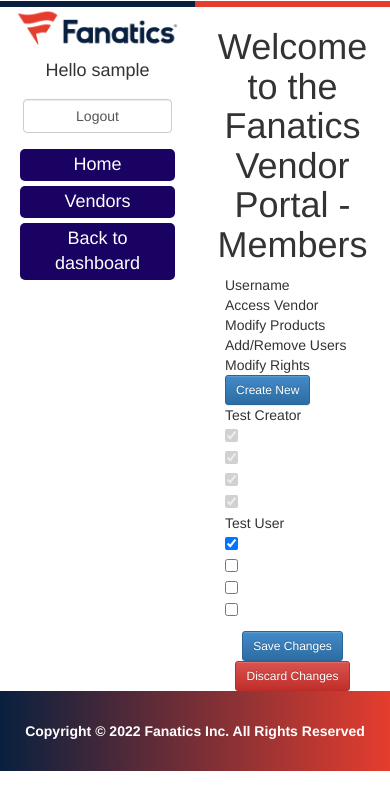
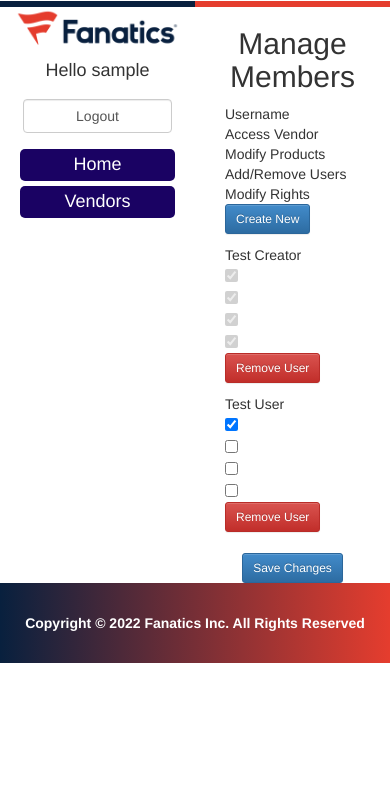
Before and after one commit to JustinKoning/HackCamp, a PHP site: page /members.php?id=1 in a window 390 px wide. Shown: the top 810 px of the page. Run offline with PHP 8.4, Linux system fonts and the light colour scheme; the visitor is signed in with stand-in values (Sample User, id 1); some libraries are stand-ins or nearby versions.

Commit message:
Some HTML

```diff
--- a/Views/members.phtml
+++ b/Views/members.phtml
@@ -1,11 +1,13 @@
 <?php require('template/header.phtml');
 
-echo '<h1 class="text-center">Welcome to the Fanatics Vendor Portal - ' . $view->pageTitle . '</h1>';
+
+echo '<div class="col-md-12"><h2 class="text-center">' . $view->pageTitle . '</h2></div>';
 
 if (isset($_SESSION["login"])) { //Don't show register page if user is registered
     echo '
     <div class="container" id="membercontainer">
         <div class="row" id="topmember">
+            <div class="col-md-2"></div>
             <div class="col-md-2" id="permission-name">Username</div>
             <div class="col-md-1" id="permission-name">Access Vendor</div>
             <div class="col-md-1" id="permission-name">Modify Products</div>
@@ -18,24 +20,28 @@ if (isset($_SESSION["login"])) { //Don't show register page if user is registere
     //Preview Users
     echo '
             <div class="row" id="memberentry">
+                <div class="col-md-2"></div>
                 <div class="col-md-2" id="memberuser">Test Creator</div>
                 <div class="col-md-1" id="permission-name"><input class="form-check-input" type="checkbox" value="" id="flexCheckDisabled" checked disabled></div>
                 <div class="col-md-1" id="permission-name"><input class="form-check-input" type="checkbox" value="" id="flexCheckDisabled" checked disabled></div>
                 <div class="col-md-1" id="permission-name"><input class="form-check-input" type="checkbox" value="" id="flexCheckDisabled" checked disabled></div>
                 <div class="col-md-1" id="permission-name"><input class="form-check-input" type="checkbox" value="" id="flexCheckDisabled" checked disabled></div>
+                <div class="col-md-2" id="permission-name"><a class="btn btn-danger btn-sm" href="" role="button">Remove User</a></div>
             </div>
 
             <div class="row" id="memberentry">
+                <div class="col-md-2"></div>
                 <div class="col-md-2" id="memberuser">Test User</div>
                 <div class="col-md-1" id="permission-name"><input class="form-check-input" type="checkbox" value="" id="flexCheckDefault" checked></div>
                 <div class="col-md-1" id="permission-name"><input class="form-check-input" type="checkbox" value="" id="flexCheckDefault"></div>
                 <div class="col-md-1" id="permission-name"><input class="form-check-input" type="checkbox" value="" id="flexCheckDefault"></div>
                 <div class="col-md-1" id="permission-name"><input class="form-check-input" type="checkbox" value="" id="flexCheckDefault"></div>
+                <div class="col-md-2" id="permission-name"><a class="btn btn-danger btn-sm" href="" role="button">Remove User</a></div>
             </div>
 
-            <div class="row" id="change-buttons">
-                <div class="col-md-3" id="permission-name"><a class="btn btn-primary btn-sm" href="" role="button">Save Changes</a></div>
-                <div class="col-md-3" id="permission-name"><a class="btn btn-danger btn-sm" href="" role="button">Discard Changes</a></div>
+            <div class="row flex justify-content-center" id="change-buttons">
+                <div class="col-md-5"></div>
+                <div class="col-md-2" id="permission-name"><a class="btn btn-primary btn-sm" href="" role="button">Save Changes</a></div>
             </div>
     ';
     /*
--- a/css/my-style.css
+++ b/css/my-style.css
@@ -85,6 +85,10 @@
 
 #change-buttons{
     text-align: center;
+    margin-top: 20px;
+}
+
+#memberentry{
     margin-top: 10px;
 }
 
--- a/members.php
+++ b/members.php
@@ -4,7 +4,7 @@ require_once("Models/User.php");
 
 $user = new User();
 $view = new stdClass();
-$view->pageTitle = 'Members';
+$view->pageTitle = 'Manage Members';
 
 
 if (isset($_POST["loginButton"])) { //Call logIn function when login button pressed using details user entered
```
